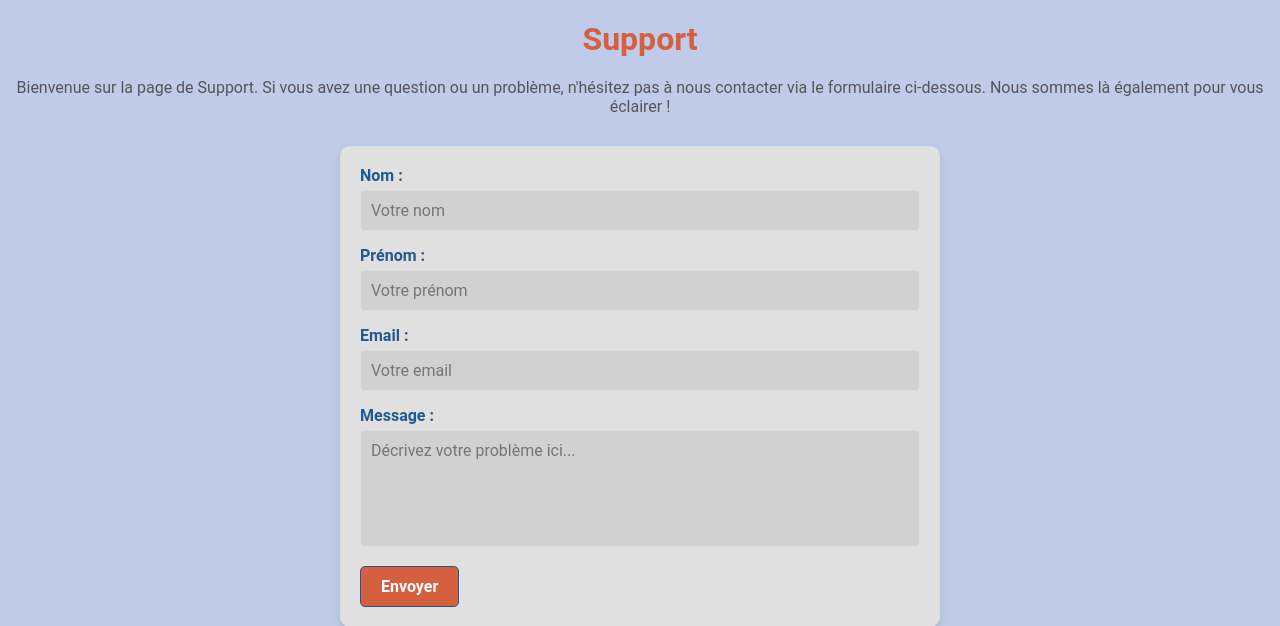
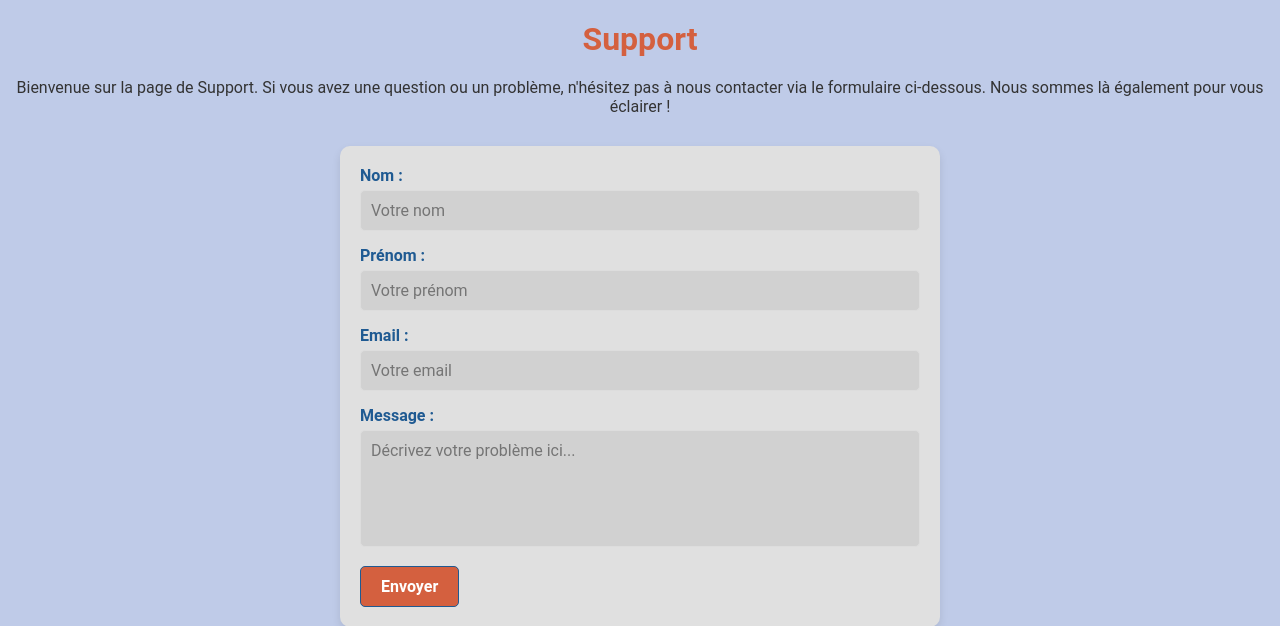
Before and after one commit to Neplexx/PROJET-WEB, a PHP site: page /html/support.html in a window 1280 px wide; the page is wider, and only the part inside the window is pictured. Shown: the part 93-719 px from the top of that part. Run offline with PHP 8.4, Linux system fonts and the light colour scheme.

Commit message:
couleur support

```diff
--- a/styles/style_support.css
+++ b/styles/style_support.css
@@ -4,7 +4,7 @@
     --bleu-texte-1:#79B5EA;
     --bleu-fond:#BFCBE8;
     --orange:#D4603F;
-    --gris-texte:#E0E0E0;
+    --gris-texte:#333;
 }
 @media (prefers-color-scheme: dark) {
     :root {
@@ -13,7 +13,7 @@
         --bleu-texte-1: #4A90E2;
         --bleu-fond: #0d1933;
         --orange: #FF5733;
-        --gris-texte: #B0B0B0;
+        --gris-texte: #E0E0E0;
     }
 }
 *{
@@ -155,7 +155,7 @@ h1 {
 }
 p {
     text-align: center;
-    color: #555;
+    color: var(--gris-texte);
     padding-top: 20px;
     padding-bottom: 30px;
     margin: 0;
@@ -163,7 +163,7 @@ p {
 #supportForm {
     max-width: 600px;
     margin: 0 auto;
-    background: var(--gris-texte);
+    background: #E0E0E0;
     padding: 20px;
     border-radius: 10px;
     box-shadow: 0 4px 8px rgba(0, 0, 0, 0.1);
```
